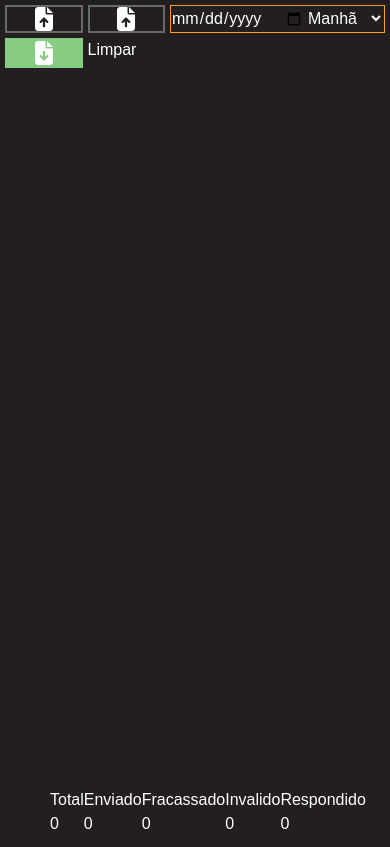
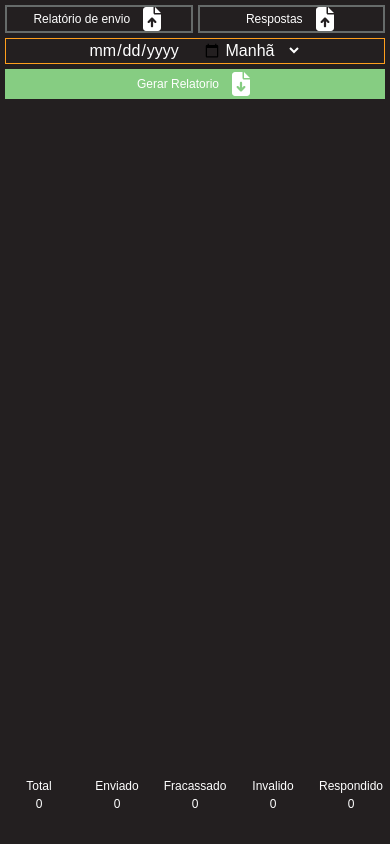
Before and after one commit to EliabeSantos/faltasgeneratorfront, a Next.js app: page /relatorios in a window 390 px wide. Built offline with nearby package versions, Linux system fonts and the light colour scheme.

Commit message:
main page and relatories page mobile added

```diff
--- a/src/app/page.tsx
+++ b/src/app/page.tsx
@@ -132,6 +132,7 @@ export default function Home() {
               id="input"
               onChange={(input: any) => {
                 setSelectedStudents([]);
+                setSelectedFilter([]);
                 const reader = new FileReader();
                 reader.onload = (e: any) => {
                   const data = new Uint8Array(e.target.result);
@@ -252,6 +253,10 @@ export default function Home() {
                   localStorage.setItem(
                     "SelectedPeriod",
                     JSON.stringify(arr[0].periodo)
+                  );
+                  localStorage.setItem(
+                    `filter-${arr[0].periodo}`,
+                    JSON.stringify(controlArr)
                   );
                   setFullList(arr);
                   setFilter(controlArr);
@@ -382,16 +387,29 @@ Colégio Estadual Leocádia Braga Ramos
             <p>Copiar Texto</p>
             <FaCopy />
           </CopyText>
+          {filter?.length ? (
             <FilterCellContainer>
-            {filter
-              ? filter.map((item, index) => {
+              {filter.map((item, index) => {
                 return (
                   <FilterCell key={index}>
                     {item}
                     <input
                       type="checkbox"
+                      id={`${item}-${index}`}
+                      checked={
+                        selectedFilter.length
+                          ? selectedFilter.find((x) => x == item)
+                            ? true
+                            : false
+                          : false
+                      }
                       onChange={(event) => {
-                          console.log("CLICK", event.target.checked);
+                        console.log(
+                          "CLICK",
+                          event.target.checked,
+                          item,
+                          selectedFilter
+                        );
                         if (event.target.checked)
                           setSelectedFilter([...selectedFilter, item]);
                         else
@@ -402,9 +420,9 @@ Colégio Estadual Leocádia Braga Ramos
                     ></input>
                   </FilterCell>
                 );
-                })
-              : null}
+              })}
             </FilterCellContainer>
+          ) : null}
           {filter != undefined && FullList.length > 0 && (
             <NameSearch>
               <input
@@ -416,14 +434,25 @@ Colégio Estadual Leocádia Braga Ramos
           <NavContainer>
             <button
               onClick={() => {
+                setSelectedFilter([]);
                 const manha = JSON.parse(localStorage.getItem("Manhã")!);
+                const manhaFilter = JSON.parse(
+                  localStorage.getItem("filter-Manhã")!
+                );
                 setFullList(manha);
+                setFilter(manhaFilter);
               }}
             >
               Manhã
             </button>
             <button
               onClick={() => {
+                setSelectedFilter([]);
+                const tardeFilter = JSON.parse(
+                  localStorage.getItem("filter-Tarde")!
+                );
+                setFilter(tardeFilter);
+
                 const tarde = JSON.parse(localStorage.getItem("Tarde")!);
                 setFullList(tarde);
               }}
--- a/src/app/relatorios/page.tsx
+++ b/src/app/relatorios/page.tsx
@@ -302,50 +302,7 @@ export default function Relatorios() {
             <p>Gerar Relatorio</p>
             <FaFileArrowDown />
           </DownloadButton>
-          {}
-          <div>
-            <button
-              onClick={() => {
-                setSchollData([]);
-                setSumariSheetFiles(undefined);
-                setSumariSheet([]);
-              }}
-            >
-              Limpar
-            </button>
-          </div>
         </ButtonsDiv>
-        <MainPageContainer>
-          <SidePage>
-            {savedData.map((data, index) => {
-              return (
-                <div
-                  key={index}
-                  onClick={() => {
-                    setSchollData(data.data);
-                  }}
-                >
-                  <p>Tipo: {data.type}</p>
-                  <p>Data: {dateTimeFormat1.format(new Date(data.date))}</p>
-                  <IoMdCloseCircle
-                    onClick={() => {
-                      const savedData = localStorage.getItem("SavedSumaryData")
-                        ? JSON.parse(localStorage.getItem("SavedSumaryData")!)
-                        : [];
-                      const newData = savedData.filter(
-                        (x: any, i: any) => i != index
-                      );
-                      localStorage.setItem(
-                        "SavedSumaryData",
-                        JSON.stringify(newData)
-                      );
-                      setSavedData(newData);
-                    }}
-                  />
-                </div>
-              );
-            })}
-          </SidePage>
         <RelatoryContainer>
           {schollData
             ? schollData?.map((cell, index) => {
@@ -368,14 +325,62 @@ export default function Relatorios() {
               })
             : null}
         </RelatoryContainer>
-        </MainPageContainer>
         <Footer>
-          {}
-          <div>Total {sumariCount.total}</div>
-          <div>Enviado {sumariCount.enviado}</div>
-          <div>Fracassado {sumariCount.fracassado}</div>
-          <div>Invalido {sumariCount.invalido}</div>
-          <div>Respondido {sumariCount.respondido}</div>
+          <div className="list">
+            <SidePage>
+              {savedData.map((data, index) => {
+                return (
+                  <div
+                    className="card"
+                    key={index}
+                    onClick={() => {
+                      setSchollData(data.data);
+                    }}
+                  >
+                    <p>Tipo: {data.type}</p>
+                    <p>{dateTimeFormat1.format(new Date(data.date))}</p>
+                    <IoMdCloseCircle
+                      onClick={() => {
+                        const savedData = localStorage.getItem(
+                          "SavedSumaryData"
+                        )
+                          ? JSON.parse(localStorage.getItem("SavedSumaryData")!)
+                          : [];
+                        const newData = savedData.filter(
+                          (x: any, i: any) => i != index
+                        );
+                        localStorage.setItem(
+                          "SavedSumaryData",
+                          JSON.stringify(newData)
+                        );
+                        setSavedData(newData);
+                      }}
+                    />
+                  </div>
+                );
+              })}
+            </SidePage>
+          </div>
+          <div className="cell">
+            <p>Total</p>
+            <p>{sumariCount.total}</p>
+          </div>
+          <div className="cell">
+            <p>Enviado</p>
+            <p>{sumariCount.total}</p>
+          </div>
+          <div className="cell">
+            <p>Fracassado</p>
+            <p>{sumariCount.fracassado}</p>
+          </div>
+          <div className="cell">
+            <p>Invalido</p>
+            <p>{sumariCount.invalido}</p>
+          </div>
+          <div className="cell">
+            <p>Respondido</p>
+            <p>{sumariCount.respondido}</p>
+          </div>
         </Footer>
       </MainDiv>
     </>
--- a/src/app/relatorios/style.ts
+++ b/src/app/relatorios/style.ts
@@ -30,10 +30,10 @@ export const ButtonsDiv = styled.div`
   p {
     margin-right: 10px;
   }
-  @media (max-width: 700px) {
-    grid-template-columns: repeat(3, 1fr) !important;
+  @media (max-width: 900px) {
+    grid-template-columns: repeat(4, 1fr) !important;
     > p {
-      display: none;
+      font-size: 12px;
     }
   }
 `;
@@ -52,14 +52,16 @@ export const DownloadButton = styled.button`
   p {
     margin-right: 10px;
   }
-  @media (max-width: 700px) {
-    grid-column: span 1;
+  @media (max-width: 900px) {
     svg {
       font-size: 24px;
     }
     > p {
-      display: none;
+      font-size: 12px;
     }
+  }
+  @media (max-width: 500px) {
+    grid-column: span 4;
   }
 `;
 export const MainPageContainer = styled.div`
@@ -72,22 +74,30 @@ export const MainPageContainer = styled.div`
 export const SidePage = styled.aside`
   width: 100%;
   display: flex;
-  flex-direction: column;
-  grid-column: span 2;
+
   > div {
     border: 1px solid #ff9f1c;
     margin-bottom: 3px;
     position: relative;
+    min-width: 150px;
+    display: flex;
+    flex-direction: column;
+    align-items: center;
+    justify-content: center;
     > svg {
       position: absolute;
       right: 5px;
-      top: calc(50% - 11px);
+      top: calc(5px);
       font-size: 22px;
       :hover {
         color: red;
         cursor: pointer;
       }
     }
+  }
+  .card:hover {
+    cursor: pointer;
+    background-color: #ff9f1c;
   }
 `;
 export const InputsContainer = styled.div`
@@ -103,14 +113,16 @@ export const InputsContainer = styled.div`
   p {
     margin-right: 10px;
   }
-  @media (max-width: 700px) {
-    grid-column: span 1;
+  @media (max-width: 900px) {
     svg {
       font-size: 24px;
     }
     > p {
-      display: none;
+      font-size: 12px;
     }
+  }
+  @media (max-width: 500px) {
+    grid-column: span 4;
   }
 `;
 export const CopyText = styled.button`
@@ -148,14 +160,17 @@ export const InputFileReceiver = styled.label`
   > input {
     display: none;
   }
-  @media (max-width: 700px) {
-    grid-column: span 1;
+  @media (max-width: 900px) {
+    grid-column: span 2;
     svg {
       font-size: 24px;
     }
     > p {
-      display: none;
+      font-size: 12px;
     }
+  }
+  @media (max-width: 900px) {
+    grid-column: span 2;
   }
 `;
 export const Container = styled.div`
@@ -242,14 +257,26 @@ export const AlunoDiv = styled.label`
 `;
 export const Footer = styled.div`
   position: fixed;
+
   bottom: 0;
-  height: 4rem;
+  height: 10rem;
   display: grid;
   width: 100%;
-  grid-template-columns: repeat(6, 1fr);
-  padding-left: 50px;
-  > div {
+  grid-template-columns: repeat(5, 1fr);
+  .cell {
     display: flex;
+    flex-direction: column;
+    justify-content: center;
     align-items: center;
+    @media (max-width: 500px) {
+      font-size: 12px;
+    }
+  }
+  .list {
+    grid-column: span 5;
+    position: relative;
+    max-width: 100vw;
+    overflow: auto;
+    display: flex;
   }
 `;
--- a/src/app/style.ts
+++ b/src/app/style.ts
@@ -12,7 +12,7 @@ export const MainDiv = styled.div`
 
   position: relative;
   @media (max-width: 700px) {
-    padding-top: 130px;
+    padding-top: 160px;
   }
 `;
 
@@ -101,12 +101,12 @@ export const DownloadButton = styled.button`
     margin-right: 10px;
   }
   @media (max-width: 700px) {
-    grid-column: span 1;
+    grid-column: span 2;
     svg {
       font-size: 24px;
     }
     > p {
-      display: none;
+      font-size: 12px;
     }
   }
 `;
@@ -125,9 +125,9 @@ export const CopyText = styled.button`
     margin-right: 10px;
   }
   @media (max-width: 700px) {
-    grid-column: span 1;
+    grid-column: span 2;
     > p {
-      display: none;
+      font-size: 12px;
     }
     svg {
       font-size: 24px;
@@ -153,7 +153,7 @@ export const InputFileReceiver = styled.label`
       font-size: 24px;
     }
     > p {
-      display: none;
+      font-size: 12px;
     }
   }
 `;
```
Lines whose indentation alone changed are shown as unchanged.
